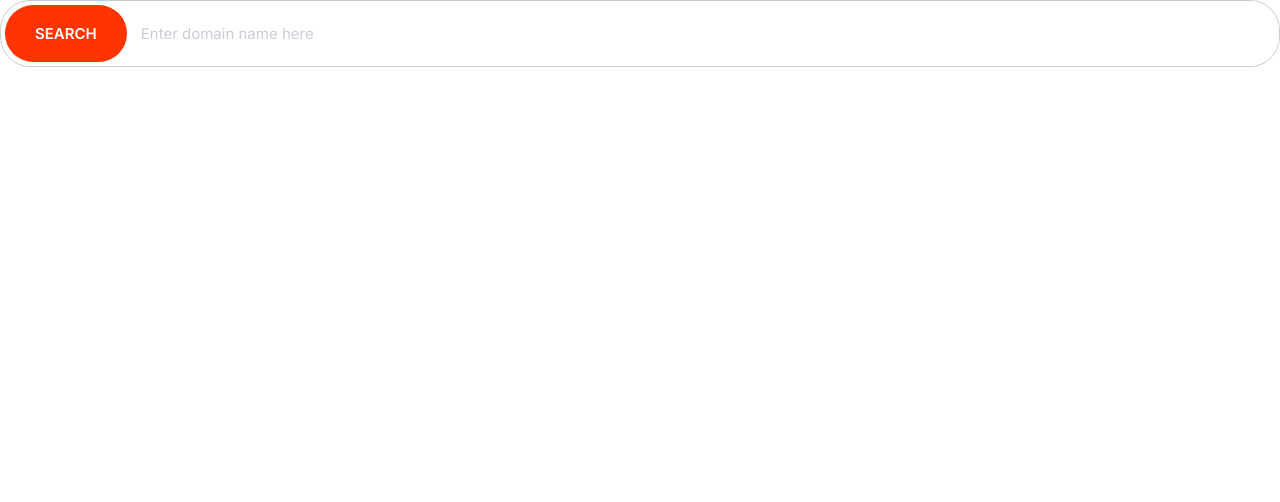
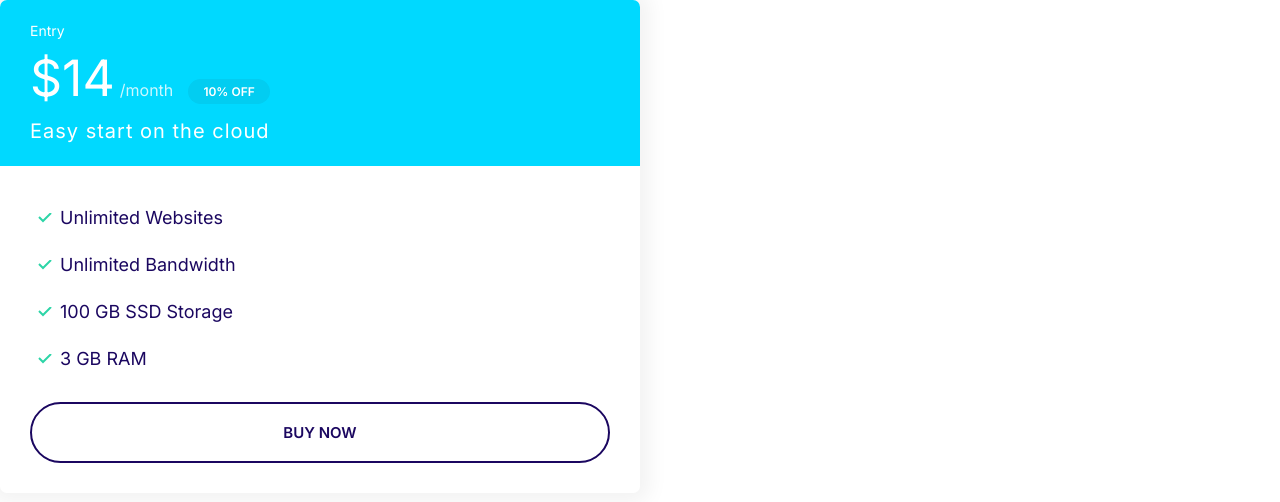
Before and after one commit to nischalll/Moshify, a plain HTML site: page index.html in a window 1280 px wide. Drawn offline with Linux system fonts and the light colour scheme.

Commit message:
Added plan component

```diff
--- a/css/styles.css
+++ b/css/styles.css
@@ -4,7 +4,7 @@
   --color-accent: #ff3400;
   --color-headings: #1b0760;
   --color-body: #918ca4;
-  --color-border:#ccc;
+  --color-border: #ccc;
   --border-radius: 30px;
 }
 
@@ -105,6 +105,7 @@
 
 .badge--small {
   font-size: 1.6rem;
+  padding: 0.5rem 1.5rem;
 }
 
 @media screen and (min-width: 1024px) {
@@ -196,12 +197,12 @@
 .btn--outline {
   background: #fff;
   color: var(--color-headings);
-  border:2px solid var(--color-headings);
+  border: 2px solid var(--color-headings);
 }
-.btn--outline:hover{
+.btn--outline:hover {
   background: var(--color-headings);
-  color:#fff;
-  transition: .20s;
+  color: #fff;
+  transition: 0.2s;
 }
 .btn--accent:hover {
   background: #ec3000;
@@ -212,13 +213,13 @@
 }
 
 @media screen and (min-width: 1024px) {
-  .btn{
+  .btn {
     font-size: 1.5rem;
   }
 }
 
 /* Inputs */
-.input{
+.input {
   padding: 1.5rem 3.5rem;
   border: 1px solid var(--color-border);
   border-radius: var(--border-radius);
@@ -226,27 +227,96 @@
   color: var(--color-headings);
   font-size: 2rem;
 }
-::placeholder{
+::placeholder {
   color: #cdcbd7;
 }
 
-.input-group{
+.input-group {
   border: 1px solid var(--color-border);
   border-radius: var(--border-radius);
   display: flex;
 }
-.input-group .input{
+.input-group .input {
   border: 0;
   flex-grow: 1;
   padding: 1.5rem 1rem;
 }
 
-.input-group .btn{
+.input-group .btn {
   margin: 4px;
 }
 
 @media screen and (min-width: 1024px) {
-  .input{
+  .input {
     font-size: 1.5rem;
   }
 }
+
+/* Cards */
+.card {
+  border-radius: 7px;
+  box-shadow: 0 0 20px 10px #f3f3f3;
+  overflow: hidden;
+}
+.card__header,
+.card__body {
+  padding: 2rem 3rem;
+}
+
+.card--primary .card__header{
+  background: var(--color-primary);
+  color: #fff;
+
+}
+.card--secondary .card__header{
+  background: var(--color-secondary);
+  color: #fff;
+
+}
+.card--accent .card__header{
+  background: var(--color-accent);
+  color: #fff;
+
+}
+.card--secondary .badge--secondary{
+  background: #02cdf1;
+}
+
+/* Plans */
+.plan__name{
+  color: #fff;
+  margin: 0;
+  font-weight: 500;
+  font-size: 2.4rem;
+}
+.plan__price{
+  font-size: 6rem;
+}
+.plan__billing-cycle{
+  font-size: 2.4rem;
+  font-weight: 300;
+  opacity: .8;
+  margin-right: 1rem;
+}
+.plan__description{
+  font-size: 2rem;
+  font-weight: 300;
+  letter-spacing: 1px;
+  display: block;
+}
+.plan .list__item{
+  margin-bottom: 2rem;
+}
+@media screen and (min-width:1024px) {
+  .plan__name{
+    font-size: 1.4rem;
+  }
+
+  .plan__price{
+    font-size: 5rem;
+  }
+
+  .plan__billing-cycle{
+    font-size: 1.6rem;
+  }
+}
--- a/index.html
+++ b/index.html
@@ -15,9 +15,25 @@
     <link rel="stylesheet" href="css/styles.css" />
   </head>
   <body>
-    <div class="input-group">
-      <button class="btn btn--accent">Search</button>
-      <input type="text" class="input" placeholder="Enter domain name here" />
+    <div class="plan">
+      <div class="card card--secondary" style="width: 50%">
+        <header class="card__header">
+          <h3 class="plan__name">Entry</h3>
+          <span class="plan__price">$14</span>
+          <span class="plan__billing-cycle">/month</span>
+          <span class="badge badge--secondary badge--small">10% OFF</span>
+          <span class="plan__description">Easy start on the cloud</span>
+        </header>
+        <div class="card__body">
+          <ul class="list list--tick">
+            <li class="list__item">Unlimited Websites</li>
+            <li class="list__item">Unlimited Bandwidth</li>
+            <li class="list__item">100 GB SSD Storage</li>
+            <li class="list__item">3 GB RAM</li>
+          </ul>
+          <button class="btn btn--outline btn--block">BUY NOW</button>
+        </div>
+      </div>
     </div>
   </body>
 </html>
```
Also changed, not shown: components/cards.html (added, +7 -0 lines), components/lists.html (+4 -4 lines).
